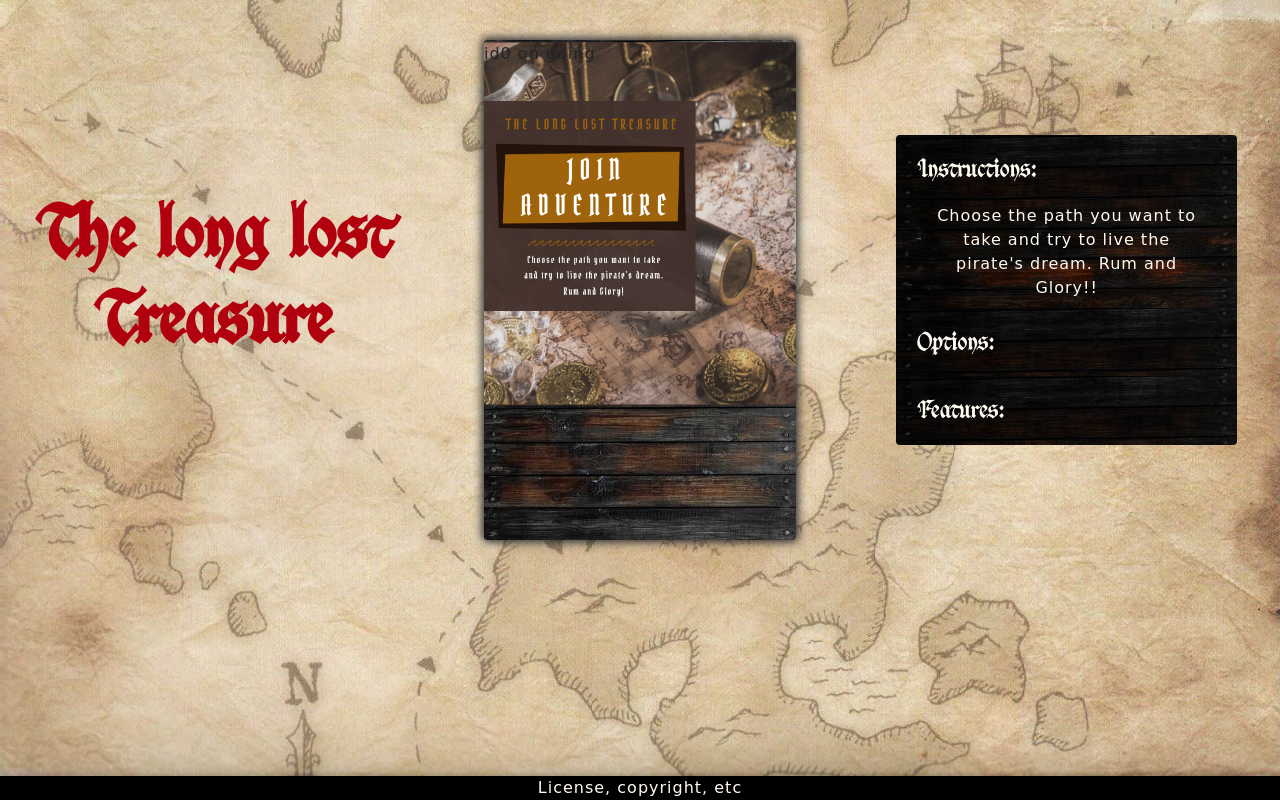
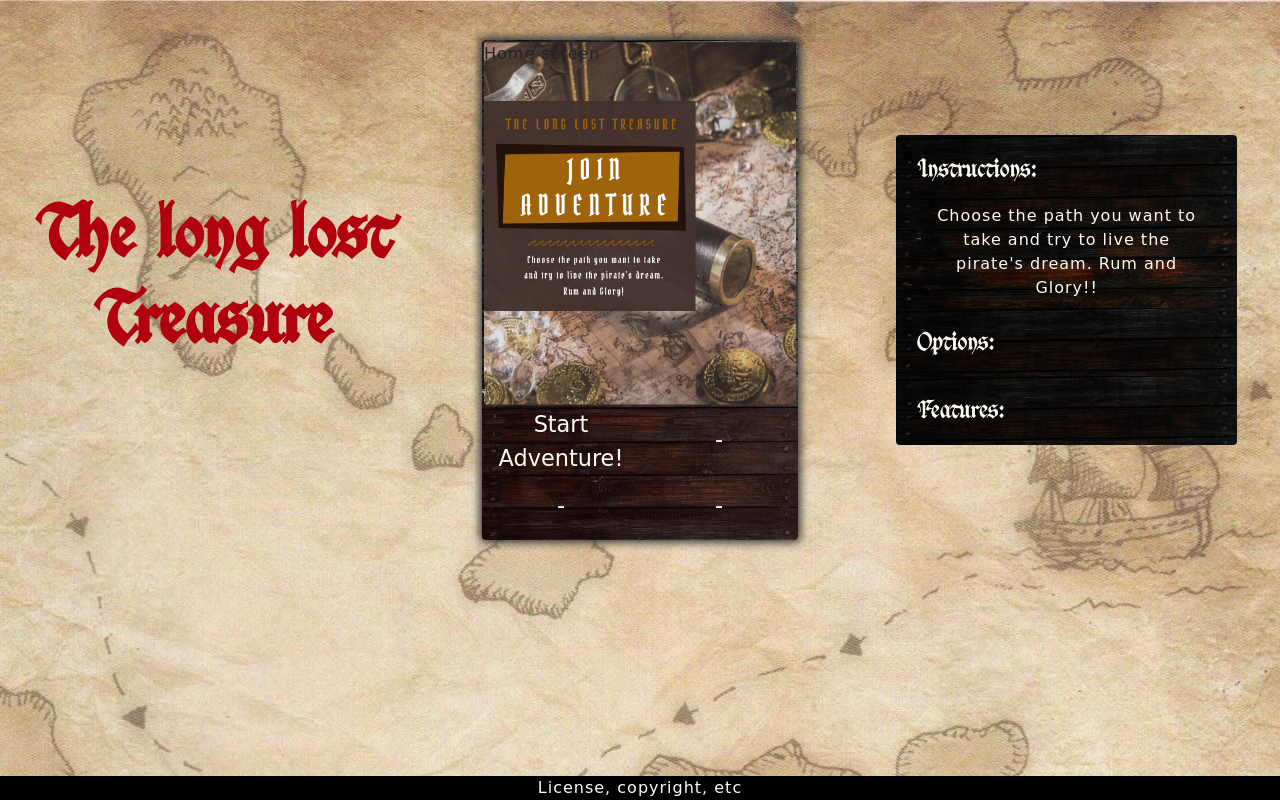
Before and after one commit to ACruzana/CYA_Game_MS2, a plain HTML site: page index.html in a window 1280 px wide. Drawn offline with nearby package versions, Linux system fonts and the light colour scheme; a web font is replaced by a local one.

Commit message:
Added some Scenes to try them out, test images yet

```diff
--- a/assets/css/style.css
+++ b/assets/css/style.css
@@ -1,9 +1,8 @@
 /* General */
 
 body {
-  background-image: url(/assets/images/site-bg.jpg);
-  background-position: center;
-  background-size: cover;
+  background: url(/assets/images/site-bg.jpg) repeat top;
+  background-size: 100wv 100hv;
   font-family: 'Pirata One', cursive;
   letter-spacing: 1px;
 }
--- a/assets/js/script.js
+++ b/assets/js/script.js
@@ -16,10 +16,12 @@ function showScene(sceneNumber) {
 
   /* Screen */
 
-  const bgSrc = '"'+scene.background+'"';
-  const bgUrl = 'url('+bgSrc+')';
-  $(screenElem).css({ "background-image": bgUrl }); //Put new scene background
-  screenElem.innerText = scene.text; //Screen access test, change to image eventually
+  const bgSrc = '"' + scene.background + '"';
+  const bgUrl = 'url(' + bgSrc + ')';
+  $(screenElem).css(
+    { "background-image": bgUrl }
+  ); //Put new scene background
+  screenElem.innerText = scene.text; //Screen access test
 
   /* Commands */
 
@@ -50,23 +52,38 @@ function chooseOption(option) {
 const scenes = [
   {
     id: 0, //Home Screen
-    text: "id0 on going",
+    text: "Home screen",
     background: "/assets/images/1.png",
     options: [
-
-    ]
+      {
+        text: "Start Adventure!",
+        nextScene: 1
+      },
+      {
+        text: "-",
+        nextScene: 0
+      },
+      {
+        text: "-",
+        nextScene: 0
+      },
+      {
+        text: "-",
+        nextScene: 0
+      }]
   },
   {
     id: 1, //Scene One - no choice
-    text: "id1 on going",
+    text: "First Scene - Found map",
+    background: "/assets/images/3.png",
     options: [
       {
-        text: "next1",
+        text: "Read Map",
         nextScene: 2
       },
       {
-        text: "next1",
-        nextScene: 2
+        text: "Drop Map",
+        nextScene: 1.1
       },
       {
         text: "-",
@@ -80,19 +97,20 @@ const scenes = [
   },
   {
     id: 2, //Scene Two - first choice
-    text: "id2 on going",
+    text: "Second Scene - First choice",
+    background: "/assets/images/4.png",
     options: [
       {
-        text: "back",
-        nextScene: 1
+        text: "Alist",
+        nextScene: 3
       },
       {
-        text: "back",
-        nextScene: 1
+        text: "Steal",
+        nextScene: 3
       },
       {
-        text: "stay",
-        nextScene: 2
+        text: "Hide",
+        nextScene: 3
       },
       {
         text: "restart",
```
